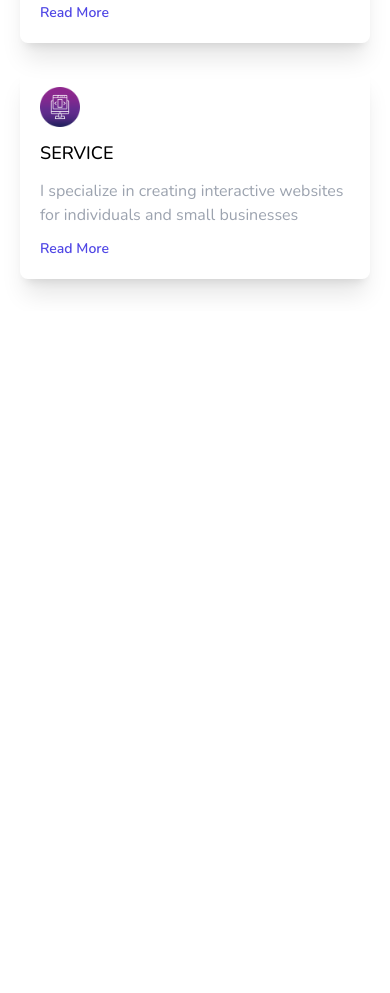
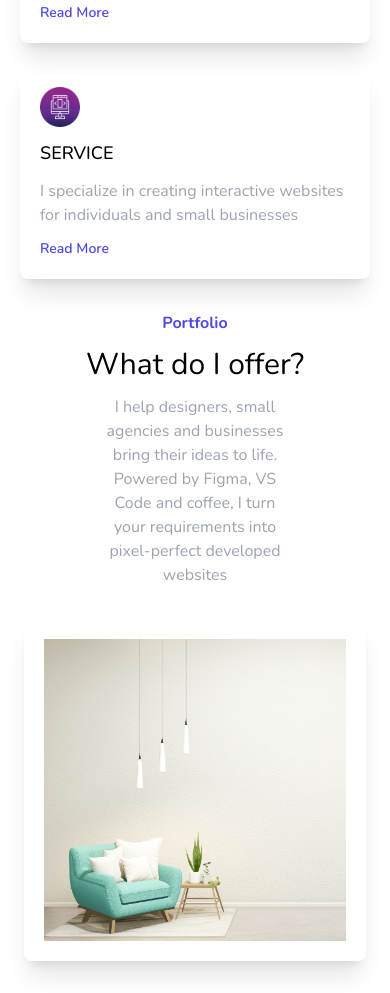
Before and after one commit to EhWanu/Portfolio, a website: page index.html in a window 390 px wide. Shown: the part 2940-3933 px from the top of the page. Before the commit the page ends 3251 px from the top, so only its background shows below. Drawn offline with nearby package versions, Linux system fonts and the light colour scheme.

Commit message:
portfolio layout and responsiveness

```diff
--- a/index.html
+++ b/index.html
@@ -351,6 +351,35 @@
 				</div>
 			</div>
 		</div>
+		<!-- WORKS -->
+		<div class="container mx-auto">
+			<div>
+				<!-- TOP -->
+				<div class="flex flex-col gap-3 items-center">
+					<h1 class="text-indigo-600 font-bold">
+						Portfolio
+					</h1>
+					<h1 class="text-3xl">What do I offer?</h1>
+					<p class="w-1/2 text-center text-gray-400">
+						I help designers, small agencies and
+						businesses bring their ideas to life.
+						Powered by Figma, VS Code and coffee, I turn
+						your requirements into pixel-perfect
+						developed websites
+					</p>
+				</div>
+				<!-- BOTTOM -->
+				<div class="p-5 sm:p-0 flex flex-wrap">
+					<!-- CARD -->
+					<div
+						class="w-full md:w-5/12 lg:w-1/5 shadow-xl rounded-lg p-5 my-3 md:my-10 m-1"
+					>
+						<img src="./img/item.png" alt="" />
+					</div>
+				</div>
+			</div>
+		</div>
+		<!-- CONTACT -->
 		<script src="./app.js"></script>
 		<script src="./autotyping.js"></script>
 	</body>
```
Also changed, not shown: css/style.css.
